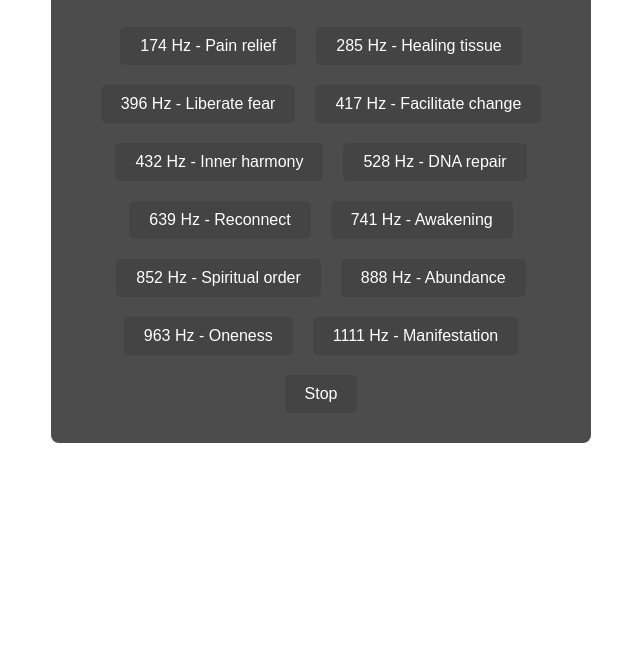
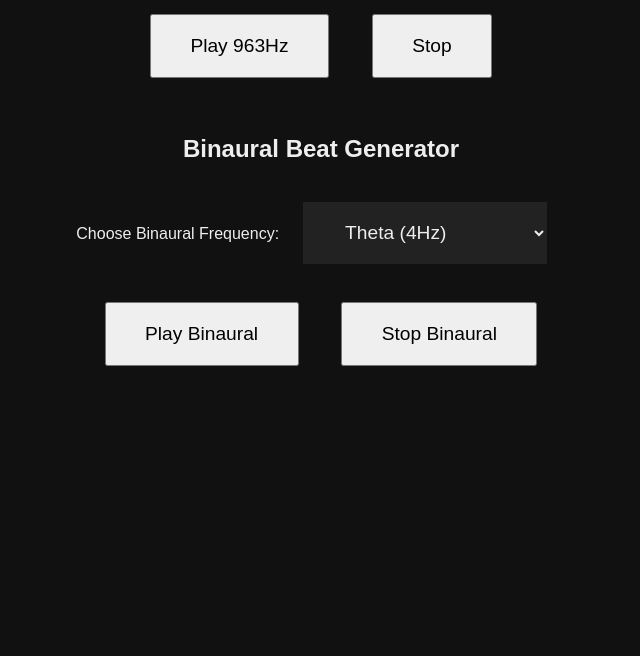
Before and after one commit to rfgaravello/Frequency, a plain HTML site: page index.html in a window 1280 px wide. Shown: the part 144-800 px from the top of the page, without its empty margins (319-959 px from the left). Drawn offline with Linux system fonts and the light colour scheme.

Commit message:
Update index.html
binaural

```diff
--- a/index.html
+++ b/index.html
@@ -2,114 +2,88 @@
 <!DOCTYPE html>
 <html lang="en">
 <head>
-  <meta charset="UTF-8" />
-  <meta name="viewport" content="width=device-width, initial-scale=1.0"/>
-  <title>Frequencies App</title>
+  <meta charset="UTF-8">
+  <title>Binaural & 963Hz Generator</title>
   <style>
-    body {
-      margin: 0;
-      font-family: sans-serif;
-      background: url('background.jpg') no-repeat center center fixed;
-      background-size: cover;
-      color: white;
-      text-align: center;
-      padding: 20px;
-    }
-    .overlay {
-      background-color: rgba(0, 0, 0, 0.7);
-      padding: 20px;
-      border-radius: 8px;
-      max-width: 500px;
-      margin: auto;
-    }
-    button {
-      margin: 10px;
-      padding: 10px 20px;
-      font-size: 16px;
-      background: #444;
-      color: white;
-      border: none;
-      border-radius: 5px;
-    }
-    select {
-      margin-bottom: 20px;
-      font-size: 16px;
-    }
+    body { background: #111; color: #eee; text-align: center; font-family: sans-serif; margin-top: 5em; }
+    button, select { padding: 1em 2em; font-size: 1.2em; margin: 1em; cursor: pointer; }
+    select { background-color: #222; color: #eee; border: none; }
   </style>
 </head>
 <body>
-  <div class="overlay">
-    <h1 id="title">Therapeutic Frequencies</h1>
-    <select id="languageSelector" onchange="setLanguage(this.value)">
-      <option value="en">English</option>
-      <option value="pt">Português</option>
-    </select>
-    <div id="buttons"></div>
-  </div>
+  <h1>Frequency Generator</h1>
+  <button onclick="startTone()">Play 963Hz</button>
+  <button onclick="stopTone()">Stop</button>
+  <br><br>
+
+  <h2>Binaural Beat Generator</h2>
+  <label for="binauralSelect">Choose Binaural Frequency:</label>
+  <select id="binauralSelect">
+    <option value="4">Theta (4Hz)</option>
+    <option value="7">Theta High (7Hz)</option>
+    <option value="10">Alpha (10Hz)</option>
+    <option value="14">Beta (14Hz)</option>
+    <option value="30">Gamma (30Hz)</option>
+  </select>
+  <br>
+  <button onclick="startBinaural()">Play Binaural</button>
+  <button onclick="stopBinaural()">Stop Binaural</button>
+
   <script>
-    const frequencies = [
-      { hz: 174, en: "Pain relief", pt: "Alívio da dor" },
-      { hz: 285, en: "Healing tissue", pt: "Regeneração celular" },
-      { hz: 396, en: "Liberate fear", pt: "Liberação do medo" },
-      { hz: 417, en: "Facilitate change", pt: "Facilita mudanças" },
-      { hz: 432, en: "Inner harmony", pt: "Harmonia interior" },
-      { hz: 528, en: "DNA repair", pt: "Reparo do DNA" },
-      { hz: 639, en: "Reconnect", pt: "Reconexão" },
-      { hz: 741, en: "Awakening", pt: "Despertar" },
-      { hz: 852, en: "Spiritual order", pt: "Ordem espiritual" },
-      { hz: 888, en: "Abundance", pt: "Abundância" },
-      { hz: 963, en: "Oneness", pt: "Unidade" },
-      { hz: 1111, en: "Manifestation", pt: "Manifestação" }
-    ];
+    let context;
+    let oscillator, leftOsc, rightOsc, merger;
 
-    let currentOscillator = null;
-    let audioContext = null;
-    let language = "en";
-
-    function playTone(freq) {
-      stopTone();
-      audioContext = new (window.AudioContext || window.webkitAudioContext)();
-      currentOscillator = audioContext.createOscillator();
-      const gainNode = audioContext.createGain();
-      currentOscillator.type = "sine";
-      currentOscillator.frequency.setValueAtTime(freq, audioContext.currentTime);
-      currentOscillator.connect(gainNode);
-      gainNode.connect(audioContext.destination);
-      gainNode.gain.value = 0.1;
-      currentOscillator.start();
+    function startTone() {
+      stopTone(); // Stop if already playing
+      context = new (window.AudioContext || window.webkitAudioContext)();
+      oscillator = context.createOscillator();
+      oscillator.type = 'sine';
+      oscillator.frequency.setValueAtTime(963, context.currentTime);
+      oscillator.connect(context.destination);
+      oscillator.start();
     }
 
     function stopTone() {
-      if (currentOscillator) {
-        currentOscillator.stop();
-        currentOscillator.disconnect();
-        currentOscillator = null;
+      if (oscillator) {
+        oscillator.stop();
+        oscillator.disconnect();
+        context.close();
+        oscillator = null;
       }
     }
 
-    function setLanguage(lang) {
-      language = lang;
-      document.getElementById("title").textContent =
-        lang === "en" ? "Therapeutic Frequencies" : "Frequências Terapêuticas";
-      renderButtons();
+    function startBinaural() {
+      stopBinaural(); // Stop if already playing
+      context = new (window.AudioContext || window.webkitAudioContext)();
+      const baseFreq = 210;
+      const beatFreq = parseFloat(document.getElementById("binauralSelect").value);
+      leftOsc = context.createOscillator();
+      rightOsc = context.createOscillator();
+      merger = context.createChannelMerger(2);
+
+      leftOsc.frequency.setValueAtTime(baseFreq, context.currentTime);
+      rightOsc.frequency.setValueAtTime(baseFreq + beatFreq, context.currentTime);
+      leftOsc.type = rightOsc.type = 'sine';
+
+      leftOsc.connect(merger, 0, 0);  // Left
+      rightOsc.connect(merger, 0, 1); // Right
+      merger.connect(context.destination);
+
+      leftOsc.start();
+      rightOsc.start();
     }
 
-    function renderButtons() {
-      const container = document.getElementById("buttons");
-      container.innerHTML = "";
-      frequencies.forEach(f => {
-        const btn = document.createElement("button");
-        btn.innerHTML = `${f.hz} Hz - ${f[language]}`;
-        btn.onclick = () => playTone(f.hz);
-        container.appendChild(btn);
-      });
-      const stopBtn = document.createElement("button");
-      stopBtn.innerHTML = language === "en" ? "Stop" : "Parar";
-      stopBtn.onclick = stopTone;
-      container.appendChild(stopBtn);
+    function stopBinaural() {
+      if (leftOsc && rightOsc && context) {
+        leftOsc.stop();
+        rightOsc.stop();
+        leftOsc.disconnect();
+        rightOsc.disconnect();
+        merger.disconnect();
+        context.close();
+        leftOsc = rightOsc = merger = null;
+      }
     }
-
-    renderButtons();
   </script>
 </body>
 </html>
```
